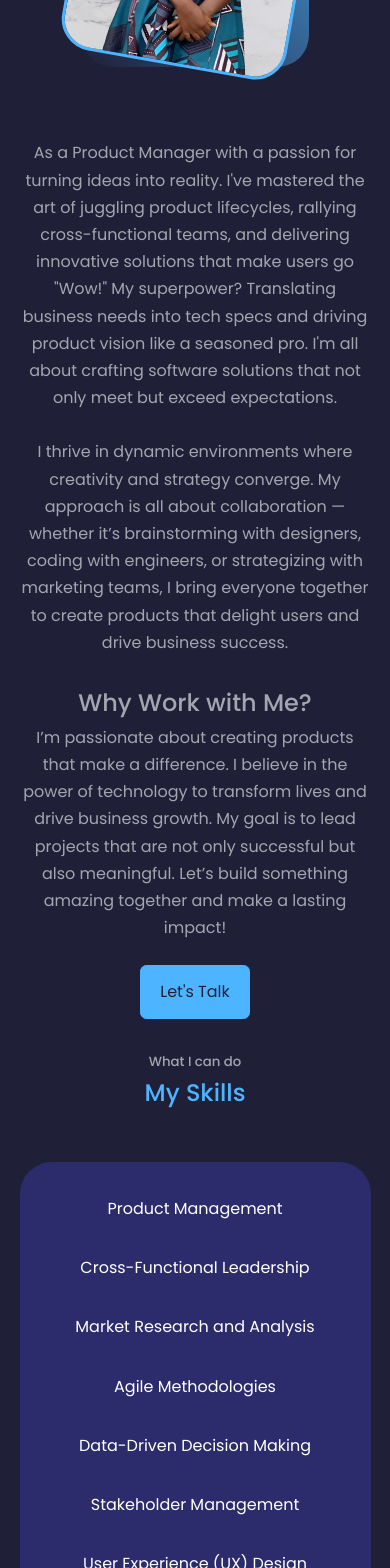
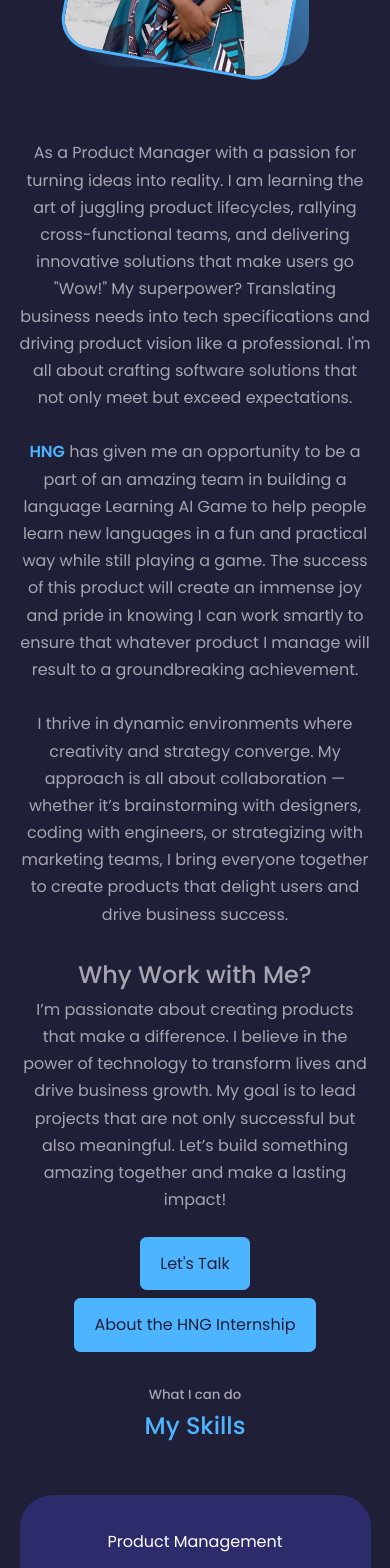
Before and after one commit to udonte/crystalportf, a React (Create React App) app: page / in a window 390 px wide. Shown: the part 1220-2788 px from the top of the page. Built offline with nearby package versions, Linux system fonts and the light colour scheme.

Commit message:
added text

```diff
--- a/src/component/about/About.jsx
+++ b/src/component/about/About.jsx
@@ -21,12 +21,23 @@ const About = () => {
         <div className="about__content">
           <p>
             As a Product Manager with a passion for turning ideas into reality.
-            I've mastered the art of juggling product lifecycles, rallying
+            I am learning the art of juggling product lifecycles, rallying
             cross-functional teams, and delivering innovative solutions that
             make users go "Wow!" My superpower? Translating business needs into
-            tech specs and driving product vision like a seasoned pro. I'm all
-            about crafting software solutions that not only meet but exceed
-            expectations.
+            tech specifications and driving product vision like a professional.
+            I'm all about crafting software solutions that not only meet but
+            exceed expectations.
+            <br />
+            <br />
+            <span className="hng">
+              <a href="https://hng.tech/">HNG</a>
+            </span>{" "}
+            has given me an opportunity to be a part of an amazing team in
+            building a language Learning AI Game to help people learn new
+            languages in a fun and practical way while still playing a game. The
+            success of this product will create an immense joy and pride in
+            knowing I can work smartly to ensure that whatever product I manage
+            will result to a groundbreaking achievement.
             <br />
             <br />
             I thrive in dynamic environments where creativity and strategy
@@ -44,9 +55,14 @@ const About = () => {
             together and make a lasting impact!
           </p>
 
-          <a href="#contact" className="btn btn-primary">
-            Let's Talk
-          </a>
+          <div className="about__content_links">
+            <a href="#contact" className="btn btn-primary">
+              Let's Talk
+            </a>
+            <a href="https://hng.tech/internship" className="btn btn-primary">
+              About the HNG Internship
+            </a>
+          </div>
         </div>
       </div>
     </section>
--- a/src/component/about/about.css
+++ b/src/component/about/about.css
@@ -67,6 +67,16 @@
   color: var(--color-light);
 }
 
+.about__content .hng {
+  color: white;
+  font-weight: bold;
+}
+.about__content_links {
+  display: flex;
+  align-items: center;
+  gap: 8px;
+}
+
 /* ======MEDIA QUERIES (MEDIUM DEVICES) ====== */
 @media screen and (max-width: 1024px) {
   .about__container {
@@ -80,6 +90,9 @@
 
   .about__content p {
     margin: 1rem 0 1.5rem;
+  }
+  .about__me-image {
+    height: 300px;
   }
 }
 
@@ -103,4 +116,11 @@
   .about__me-image {
     height: 300px;
   }
+
+  .about__content_links {
+    display: flex;
+    flex-direction: column;
+    align-items: center;
+    gap: 8px;
+  }
 }
--- a/src/component/footer/Footer.jsx
+++ b/src/component/footer/Footer.jsx
@@ -45,8 +45,10 @@ const Footer = () => {
       </div>
 
       <div className="footer__copyright">
-        <p>Built with Love & Light</p>
-        <small>&copy; Christainah Atunbi 2024. All rights reserved</small>
+        <p>
+          Powered by <a href="https://hng.tech/">HNG.TECH</a>
+        </p>
+        <small>&copy; Christianah Atunbi 2024. All rights reserved</small>
       </div>
     </footer>
   );
--- a/src/component/header/HeaderSocials.jsx
+++ b/src/component/header/HeaderSocials.jsx
@@ -7,9 +7,9 @@ const HeaderSocials = () => {
       <a href="https://www.linkedin.com/in/christianah-atunbi-7aa36723a?utm_source=share&utm_campaign=share_via&utm_content=profile&utm_medium=android_app">
         <BsLinkedin />{" "}
       </a>
-      {/* <a href="https://twitter.com/GeorgeUdonte">
-        <BsTwitter />
-      </a> */}
+      <a href="https://twitter.com/GeorgeUdonte">
+        <img src="" />
+      </a>
     </div>
   );
 };
```
Also changed, not shown: src/assets/hng.png (added).
